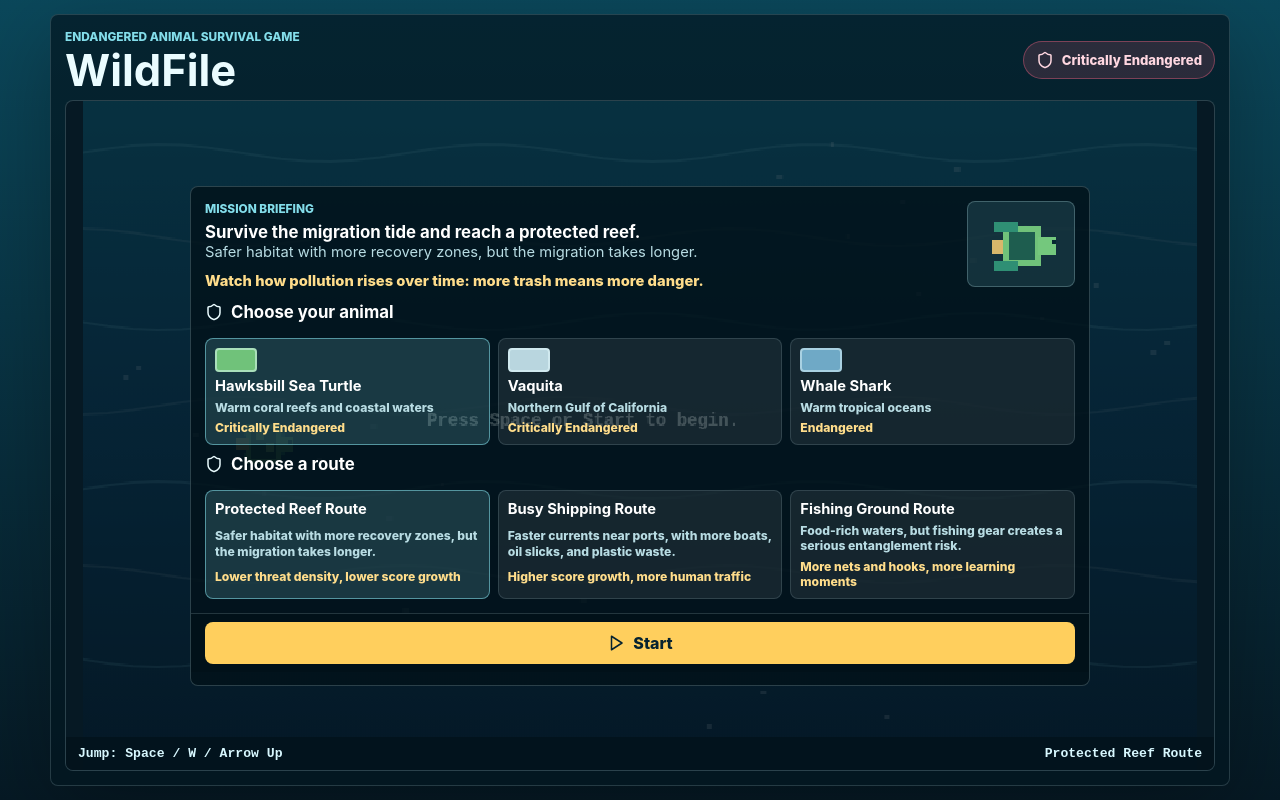
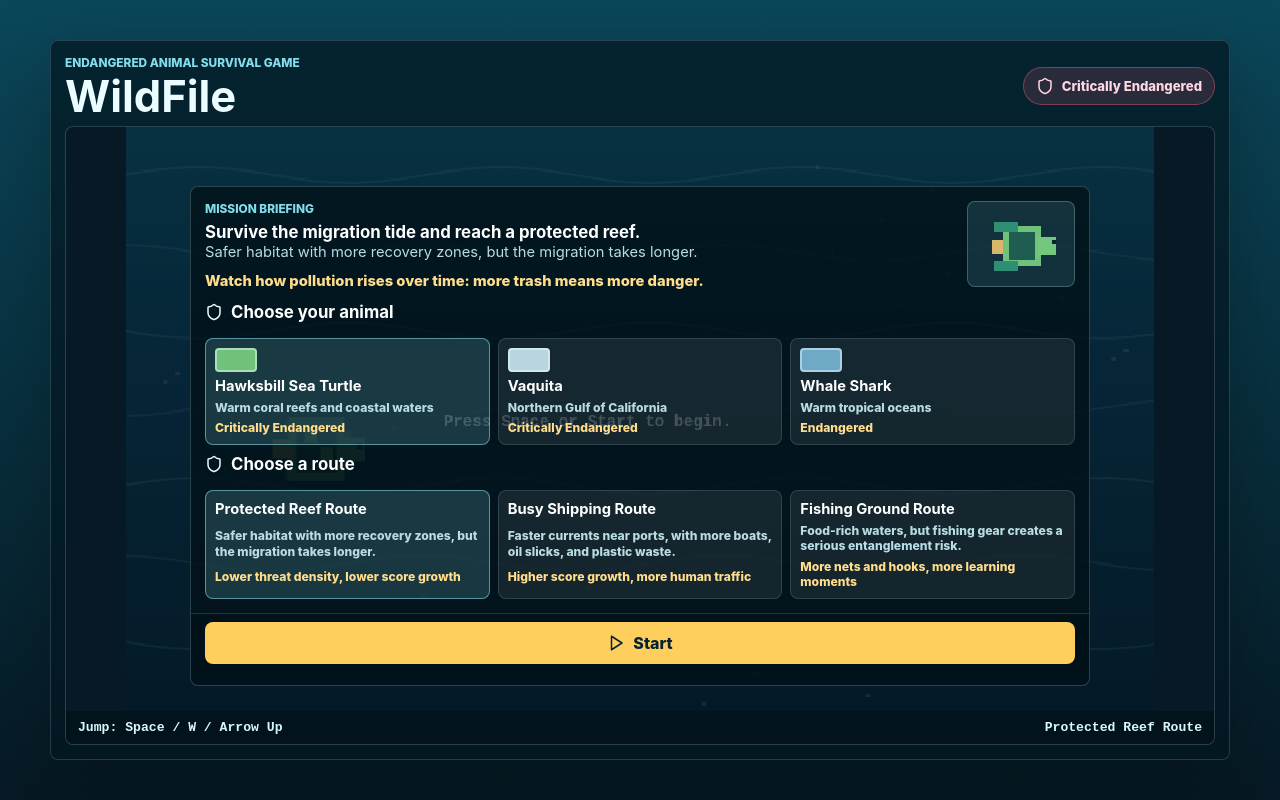
Before and after one commit to serenequacked/animal-hack-26, a React (Vite) app: page / in a window 1280 px wide. Built offline with nearby package versions, Linux system fonts and the light colour scheme.

Commit message:
Center game screen and enlarge player sprite

```diff
--- a/src/App.tsx
+++ b/src/App.tsx
@@ -59,7 +59,9 @@ type Keys = {
 
 const CANVAS_WIDTH = 900;
 const CANVAS_HEIGHT = 540;
-const TURTLE_SIZE = 46;
+const BASE_SPRITE_SIZE = 46;
+const SPRITE_SCALE = 1.75;
+const PLAYER_SIZE = Math.round(BASE_SPRITE_SIZE * SPRITE_SCALE);
 const MAX_HEALTH = 100;
 const GRAVITY = 0.34;
 const JUMP_FORCE = -7.8;
@@ -309,6 +311,7 @@ function drawAnimal(ctx: CanvasRenderingContext2D, x: number, y: number, tick: n
     const template = animals[animal];
     ctx.save();
     ctx.translate(x, y);
+    ctx.scale(SPRITE_SCALE, SPRITE_SCALE);
     const tail = Math.sin(tick / 8) * 4;
     ctx.fillStyle = template.accent;
     ctx.fillRect(4, 22 + tail, 14, 10);
@@ -329,6 +332,7 @@ function drawAnimal(ctx: CanvasRenderingContext2D, x: number, y: number, tick: n
 
   ctx.save();
   ctx.translate(x, y);
+  ctx.scale(SPRITE_SCALE, SPRITE_SCALE);
   const paddle = Math.sin(tick / 9) * 4;
 
   ctx.fillStyle = "#2f8f74";
@@ -639,7 +643,7 @@ export function App() {
     let animationId = 0;
     let entities: Entity[] = [];
     let floatingTexts: FloatingText[] = [];
-    let turtle = { x: 118, y: CANVAS_HEIGHT / 2 - TURTLE_SIZE / 2, width: TURTLE_SIZE, height: TURTLE_SIZE };
+    let turtle = { x: 118, y: CANVAS_HEIGHT / 2 - PLAYER_SIZE / 2, width: PLAYER_SIZE, height: PLAYER_SIZE };
     let turtleVelocity = 0;
     let jumpWasHeld = false;
     let internalHealth = MAX_HEALTH;
@@ -688,8 +692,8 @@ export function App() {
         turtleVelocity = 1.8;
       }
 
-      if (turtle.y > CANVAS_HEIGHT - TURTLE_SIZE - 18) {
-        turtle.y = CANVAS_HEIGHT - TURTLE_SIZE - 18;
+      if (turtle.y > CANVAS_HEIGHT - PLAYER_SIZE - 18) {
+        turtle.y = CANVAS_HEIGHT - PLAYER_SIZE - 18;
         turtleVelocity = JUMP_FORCE * 0.55;
         internalHealth = clamp(internalHealth - 12, 0, MAX_HEALTH);
         setHealth(internalHealth);
@@ -732,7 +736,7 @@ export function App() {
         drawEntity(ctx, entity, tick);
       }
 
-      const turtleBox = { ...turtle, x: turtle.x + 7, y: turtle.y + 7, width: turtle.width - 12, height: turtle.height - 14 };
+      const turtleBox = { ...turtle, x: turtle.x + 16, y: turtle.y + 16, width: turtle.width - 30, height: turtle.height - 32 };
       const collided = entities.find((entity) =>
         intersects(turtleBox, { x: entity.x, y: entity.y, width: entity.width, height: entity.height })
       );
--- a/src/styles.css
+++ b/src/styles.css
@@ -44,12 +44,13 @@ button:hover {
 }
 
 .app-shell {
-  align-items: stretch;
+  align-items: center;
   background:
     linear-gradient(180deg, rgba(14, 100, 124, 0.62), rgba(6, 25, 36, 0.96)),
     #061924;
-  display: block;
+  display: flex;
   height: 100vh;
+  justify-content: center;
   padding: 14px;
 }
 
@@ -63,11 +64,11 @@ button:hover {
 .game-panel {
   display: flex;
   flex-direction: column;
-  height: calc(100vh - 28px);
-  margin: 0 auto;
+  height: min(720px, calc(100vh - 28px));
   max-width: 1180px;
   min-width: 0;
   padding: 14px;
+  width: min(1180px, 100%);
 }
 
 .title-row,
```
